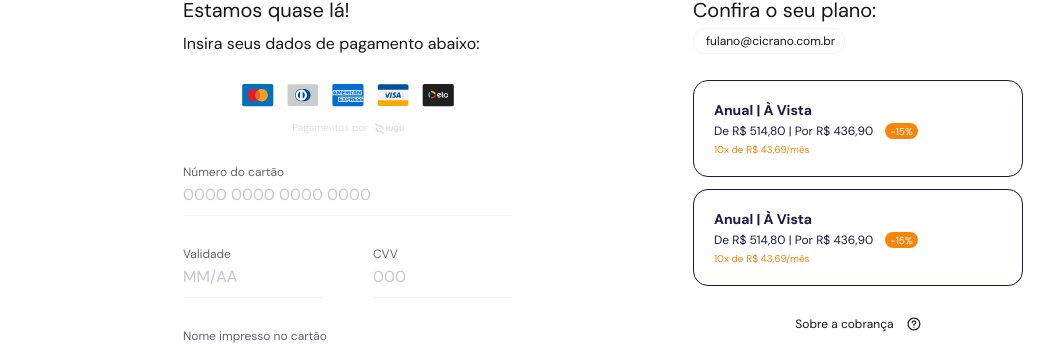
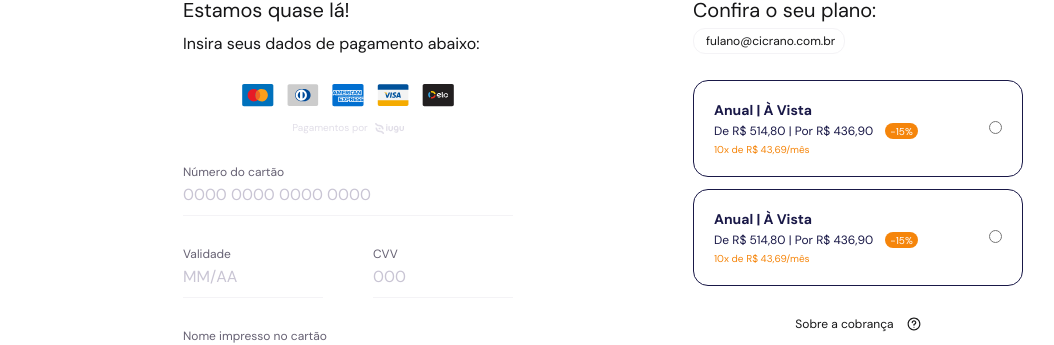
Before and after one commit to leonardoMarti/pebmed-challenge, a Next.js app: page / in a window 1280 px wide. Shown: the part 143-488 px from the top of the page, without its empty margins (37-1091 px from the left). Built offline with nearby package versions, Linux system fonts and the light colour scheme.

Commit message:
Improving radio card style

```diff
--- a/src/components/RadioCard/index.tsx
+++ b/src/components/RadioCard/index.tsx
@@ -8,12 +8,17 @@ interface RadioCardProps {
 export function RadioCard({ name }: RadioCardProps) {
   return (
     <Container id={name}>
-      <span className="title">Anual | À Vista</span>
-      <div className="priceWrapper">
-        <span className="price">De R$ 514,80 | Por R$ 436,90</span>
-        <div className="discount">-15%</div>
+      <div className="content">
+        <span className="title">Anual | À Vista</span>
+        <div className="priceWrapper">
+          <span className="price">De R$ 514,80 | Por R$ 436,90</span>
+          <div className="discount">-15%</div>
+        </div>
+        <span className="installments">10x de R$ 43,69/mês</span>
       </div>
-      <span className="installments">10x de R$ 43,69/mês</span>
+      <div>
+        <input className="radio" type="radio" name="radio" id="radio1" />
+      </div>
     </Container>
   );
 }
--- a/src/components/RadioCard/styles.ts
+++ b/src/components/RadioCard/styles.ts
@@ -3,10 +3,15 @@ import { COLORS } from '../../constants/colors';
 
 export const Container = styled.div`
   display: flex;
-  flex-direction: column;
+  justify-content: space-between;
+  align-items: center;
   padding: 1.25rem;
   border: 1px solid ${COLORS.BLUE900};
   border-radius: 15px;
+
+  .content {
+    display: flex;
+    flex-direction: column;
 
     .title {
       font-size: 0.875rem;
@@ -45,4 +50,9 @@ export const Container = styled.div`
       font-size: 0.625rem;
       line-height: 0.8125rem;
     }
+  }
+
+  .radio {
+    margin-left: 1rem;
+  }
 `;
```
Lines whose indentation alone changed are shown as unchanged.
